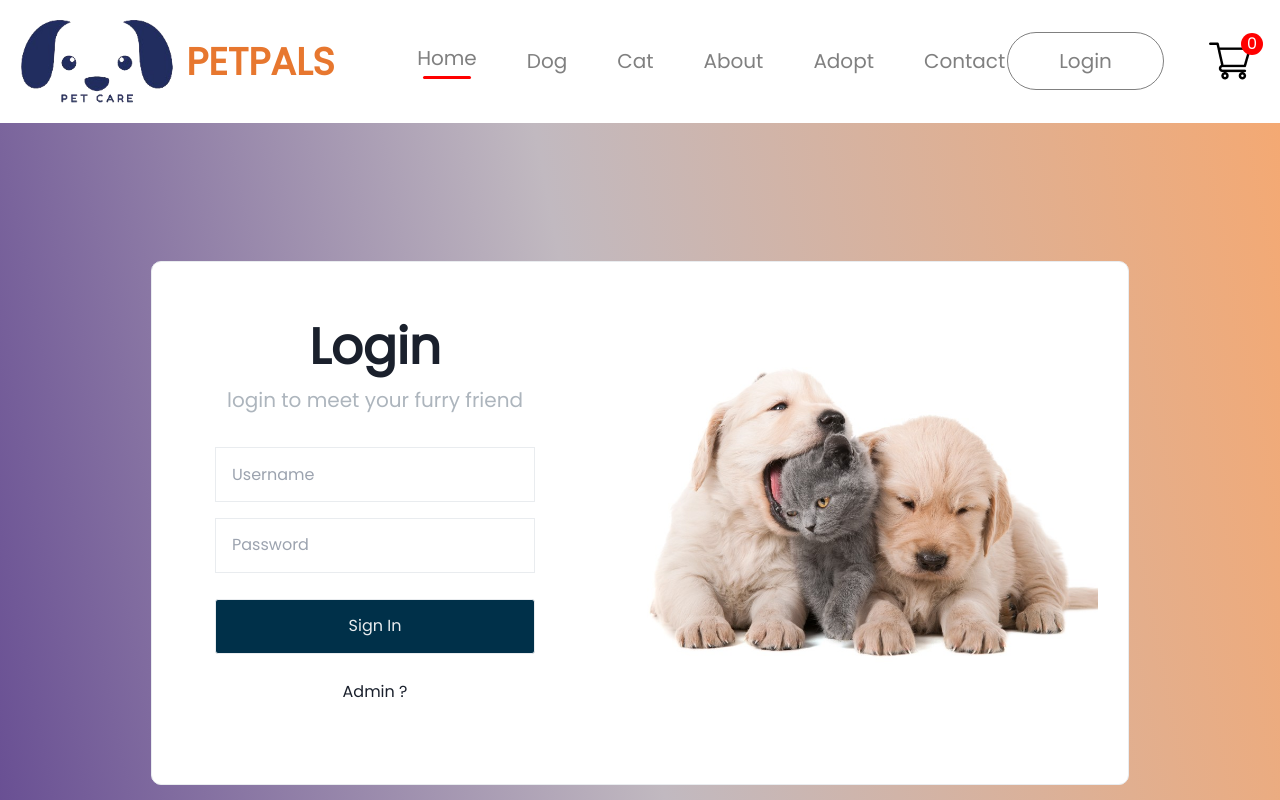
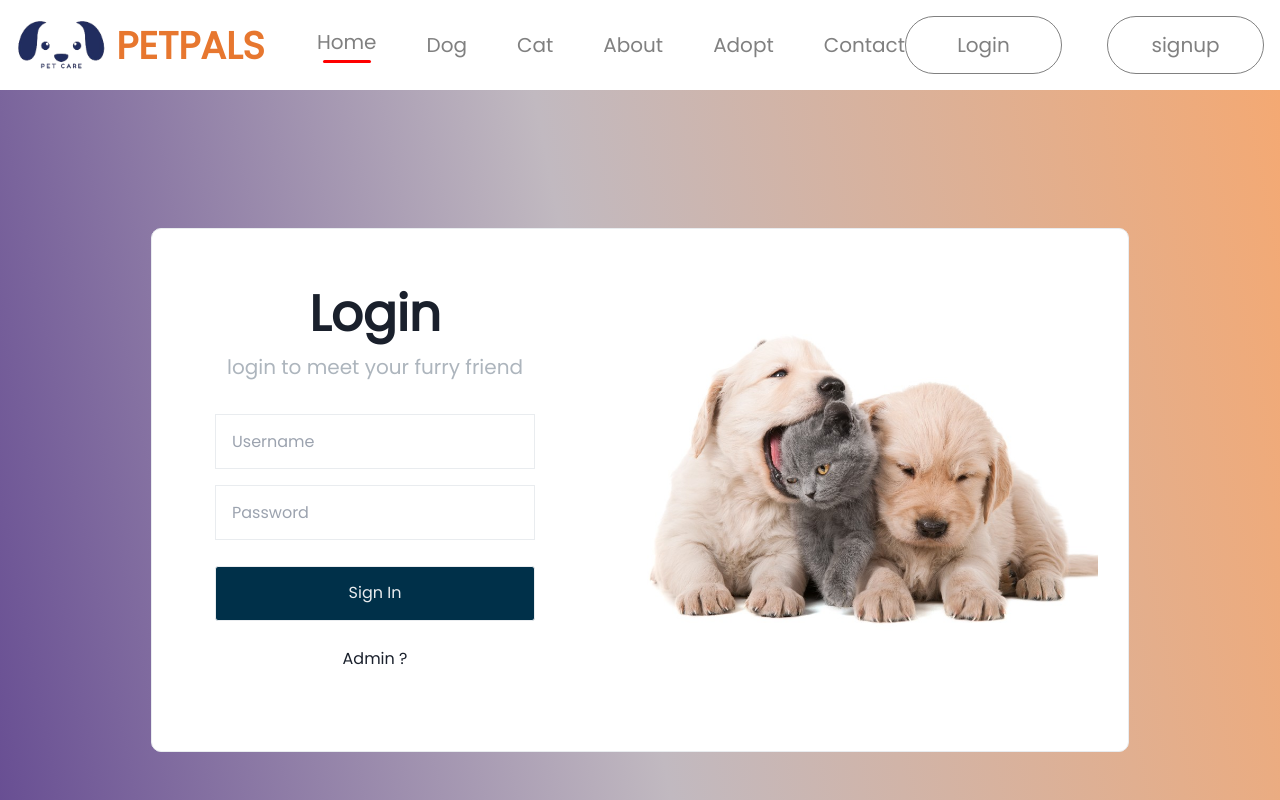
Before and after one commit to Alipakkr/PetPals, a React (Create React App) app in the folder frontend/my-react-app/: page /login in a window 1280 px wide. Shown: the top 800 px of the page. Built offline with nearby package versions, Linux system fonts and the light colour scheme.

Commit message:
final One

```diff
--- a/frontend/my-react-app/src/Pages/Login.jsx
+++ b/frontend/my-react-app/src/Pages/Login.jsx
@@ -6,30 +6,31 @@ import { Link, useNavigate } from 'react-router-dom';
 // import { authContext } from '../context/AuthContext';
 import axios from 'axios';
 import { useToast } from '@chakra-ui/react';
-import { useDispatch } from 'react-redux';
-import { LOGIN_REQUEST } from '../Redux/action-types';
+import { useDispatch, useSelector } from 'react-redux';
+import { LOGIN_FAILURE, LOGIN_REQUEST, LOGIN_SUCCESS, get_USER_SUCCESS } from '../Redux/action-types';
 export default function Login() {
-
-  // let {AuthLoginFunc,AuthNameFunc} = useContext(authContext)
   const { register, handleSubmit, watch, formState: { errors } } = useForm()
   const toast = useToast()
   const navigate = useNavigate()
   const dispatch = useDispatch();
-
+  const state = useSelector(state=>state);
   const onSubmit = (data) => {
     dispatch({type:LOGIN_REQUEST});
     axios.post("https://petpals-2z52.onrender.com/users/login", data)
       .then((res) => {
         // AuthLoginFunc()
         console.log(res);
+        dispatch({type:LOGIN_SUCCESS});
         toast({
           title: res.data.msg,
           status: 'success',
           duration: 2000,
           isClosable: true,
         })
+        dispatch({type:get_USER_SUCCESS,payload:res.data.user});
         // AuthNameFunc(res.data.userName)
-        localStorage.setItem("token", JSON.stringify(res.data.token))
+        console.log(res.data);
+        localStorage.setItem("token", res.data.token)
         setTimeout(() => {
           navigate("/")
         }, 1500);
@@ -43,6 +44,7 @@ export default function Login() {
             isClosable: true,
           })
         }
+        dispatch({type:LOGIN_FAILURE})
 
         if (err.response.status == 403) {
           return toast({
@@ -55,8 +57,6 @@ export default function Login() {
 
       })
   }
-
-
   return (
     <div className='Regis'>
       <section>
--- a/frontend/my-react-app/src/Redux/action-types.js
+++ b/frontend/my-react-app/src/Redux/action-types.js
@@ -10,6 +10,8 @@ export const LOGOUT_REQUEST = "LOGOUT_REQUEST";
 export const LOGOUT_SUCCESS = "LOGOUT_SUCCESS";
 export const LOGOUT_FAILURE = "LOGOUT_FAILURE";
 
+export const GET_USER_DATA = "GET_USER_DATA";
+export const get_USER_SUCCESS = "GET_USER_SUCCESS";
 
 export const GET_SINGLE_PET_REQUEST = "GET_SINGLE_PET";
 export const GET_SINGLE_PET_SUCCESS = "GET_SINGLE_PET_SUCCESS";
--- a/frontend/my-react-app/src/Redux/action.js
+++ b/frontend/my-react-app/src/Redux/action.js
@@ -22,7 +22,7 @@ export const fetchPets = (filters) => {
             }
 
             let data = await axios.get(url);
-            console.log(data.data);
+            // console.log(data.data);
             dispatch({ type: GET_PETS_SUCCESS, payload: data.data.pets });
         } catch (error) {
             console.log(error);
--- a/frontend/my-react-app/src/Redux/reducer.js
+++ b/frontend/my-react-app/src/Redux/reducer.js
@@ -1,4 +1,4 @@
-import { GET_PETS_FAILURE, GET_PETS_REQUEST, GET_PETS_SUCCESS, GET_SINGLE_PET_FAILURE, GET_SINGLE_PET_REQUEST, GET_SINGLE_PET_SUCCESS, LOGIN_FAILURE, LOGIN_REQUEST, LOGIN_SUCCESS } from "./action-types"
+import { GET_PETS_FAILURE, GET_PETS_REQUEST, GET_PETS_SUCCESS, GET_SINGLE_PET_FAILURE, GET_SINGLE_PET_REQUEST, GET_SINGLE_PET_SUCCESS, GET_USER_DATA, LOGIN_FAILURE, LOGIN_REQUEST, LOGIN_SUCCESS, LOGOUT_FAILURE, LOGOUT_REQUEST, LOGOUT_SUCCESS, get_USER_SUCCESS } from "./action-types"
 
 const initialState = {
     pets: [],
@@ -23,15 +23,25 @@ export const reducer = (state = initialState, action) => {
         case LOGIN_REQUEST:
             return { ...state, isLoading: true, isError: false };
         case LOGIN_SUCCESS:
-            return { ...state, isLoading: false, user: action.payload, isError: false };
+            return { ...state, isLoading: false, user: action.payload, isError: false, isLoggedIn: true };
         case LOGIN_FAILURE:
-            return { ...state, isLoading: false, isError: true };
+            return { ...state, isLoading: false, isError: true, isLoggedIn: false };
         case GET_SINGLE_PET_REQUEST:
             return { ...state, isLoading: true, isError: false };
         case GET_SINGLE_PET_SUCCESS:
             return { ...state, isLoading: false, pet: action.payload, isError: false };
         case GET_SINGLE_PET_FAILURE:
             return { ...state, isError: true, pet: {}, isLoading: false }
+        case GET_USER_DATA:
+            return { ...state, isError: false};
+        case get_USER_SUCCESS:
+            return {...state,isError:false,user:action.payload}
+        case LOGOUT_REQUEST:
+            return {...state,isError:false,isLoading:true};
+        case LOGOUT_SUCCESS:
+            return {...state,isError:false,isLoading:false,user:{},isLoggedIn:false};
+        case LOGOUT_FAILURE:
+            return {...state,isError:true}
         default:
             return state
     }
--- a/frontend/my-react-app/src/components/Navbar.jsx
+++ b/frontend/my-react-app/src/components/Navbar.jsx
@@ -5,13 +5,51 @@ import petlogo from "../Assests/petlogonew.png";
 
 
 import cart_icon from "../Assests/cart_icon.png"
-import { Link } from "react-router-dom";
-import { useSelector } from "react-redux";
+import { Link, useNavigate } from "react-router-dom";
+import { useDispatch, useSelector } from "react-redux";
+import { LOGOUT_FAILURE, LOGOUT_REQUEST, LOGOUT_SUCCESS } from "../Redux/action-types";
 
 
 export const Navbar = () => {
-  const state = useSelector((state)=>state.isLoggedIn);
-  console.log(state);
+  const login = useSelector((state)=>state.isLoggedIn);
+  const user = useSelector((state)=>state.user);
+  const navigate = useNavigate();
+  const dispatch = useDispatch();
+
+  const handleUserName = ()=>{
+    // if(user.name){
+      const name = user.name?.split(" ")[0] || "";
+      // console.log(name);
+      return name
+    // }
+  }
+
+  const handleLogout = async () => {
+    dispatch({type:LOGOUT_REQUEST});
+    const token = localStorage.getItem("token");
+    console.log(token);
+    try {
+      const response = await fetch("https://petpals-2z52.onrender.com/users/logout", {
+        method: "GET",
+        headers: {
+          Authorization: `Bearer ${token}`,
+          "Content-Type": "application/json",
+        },
+      });
+      console.log(response);
+
+      if (response.ok) {
+        // localStorage.removeItem("token");
+        dispatch({ type: LOGOUT_SUCCESS });
+        navigate('/')
+      } else {
+        console.error("Logout request failed");
+      }
+    } catch (error) {
+      dispatch({type:LOGOUT_FAILURE})
+      console.error("Error occurred during logout:", error);
+    }
+  };
 
   const [menu,setMenu]=useState("home")
   return (
@@ -29,9 +67,9 @@ export const Navbar = () => {
         <li onClick={()=>{setMenu("contect")}}><Link style={{textDecoration:"none"}}to="/contact" smooth duration={500}>Contact</Link> {menu==="contect"?<hr />:<></>}</li>
       </ul>
       <div className="nav-login-cart">
-        <Link to="/login"><button>Login</button></Link>
-        <Link to='/cart'><img src={cart_icon} alt="cart-icon" /></Link>
-        <div className="nav-cart-count">0</div>
+        {login?<span className="username">{`Hi, ${handleUserName()}`}</span>:<Link to="/login"><button>Login</button></Link>}
+        {login?<button onClick={handleLogout}>Logout</button>:<Link to="/register"><button>signup</button></Link>}
+        {/* <div className="nav-cart-count">0</div> */}
       </div>
     </div>
   );
--- a/frontend/my-react-app/src/components/styles/navbar.css
+++ b/frontend/my-react-app/src/components/styles/navbar.css
@@ -1,6 +1,6 @@
 .navbar{
     display: flex;
-    justify-content: space-around;
+    justify-content: space-between;
     padding: 16px;
     box-shadow: 0 1px 3px -2px rgb(2, 0, 6);
 }
@@ -10,7 +10,7 @@
     gap: 10px;
 }
 .nav-logo img{
-    width: 40%;
+    width: 30%;
 }
 .nav-logo p{
     font-size: 38px;
@@ -65,6 +65,9 @@
     background: white;
     cursor: pointer;
 }
+.username{
+    font-size: 25px;
+}
 
 .nav-login-cart button:active{
 background: #f3f3f3;
```
